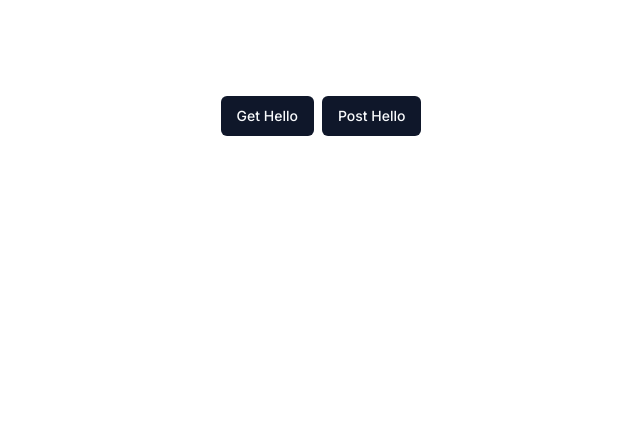
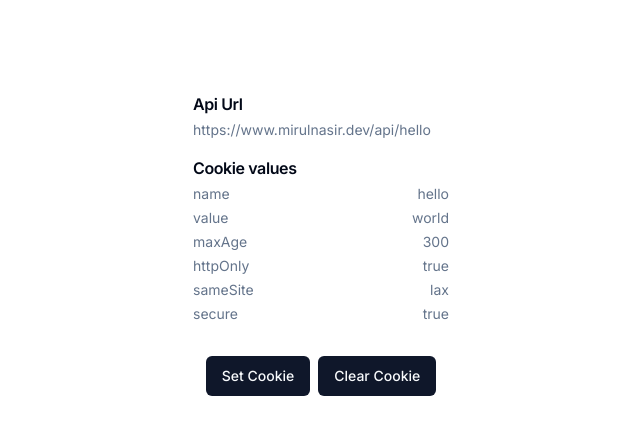
Before and after one commit to mirulnasir/mirulnasirdev, a Next.js app: page / in a window 1280 px wide. Shown: the top 434 px of the page, without its empty margins (319-959 px from the left). Built offline with nearby package versions, Linux system fonts and the light colour scheme.

Commit message:
cool set cookie

```diff
--- a/next.config.mjs
+++ b/next.config.mjs
@@ -5,8 +5,7 @@ const nextConfig = {
         return [
             {
                 source: '/api/:path*',
-                destination: 'http://cors.mirwulqt.com:3000/api/:path*',
-
+                destination: 'https://www.mirulnasir.dev/api/:path*' // Proxy to Backend
             },
         ];
     },
--- a/package.json
+++ b/package.json
@@ -9,6 +9,7 @@
     "lint": "next lint"
   },
   "dependencies": {
+    "@radix-ui/react-radio-group": "^1.1.3",
     "@radix-ui/react-slot": "^1.0.2",
     "class-variance-authority": "^0.7.0",
     "clsx": "^2.1.0",
--- a/src/app/_components/hello-display/index.tsx
+++ b/src/app/_components/hello-display/index.tsx
@@ -1,5 +1,6 @@
 'use client'
 import { Button } from '@/components/ui/button'
+import { ResponseCookie } from 'next/dist/compiled/@edge-runtime/cookies'
 
 
 import * as React from 'react'
@@ -8,47 +9,115 @@ type HelloDisplayProps = {
 
 }
 
+const Spinner = (props: React.ComponentPropsWithoutRef<'svg'>) => (
+    <svg xmlns="http://www.w3.org/2000/svg" width="32" height="32" viewBox="0 0 256 256" {...props}><path d="M136,32V64a8,8,0,0,1-16,0V32a8,8,0,0,1,16,0Zm37.25,58.75a8,8,0,0,0,5.66-2.35l22.63-22.62a8,8,0,0,0-11.32-11.32L167.6,77.09a8,8,0,0,0,5.65,13.66ZM224,120H192a8,8,0,0,0,0,16h32a8,8,0,0,0,0-16Zm-45.09,47.6a8,8,0,0,0-11.31,11.31l22.62,22.63a8,8,0,0,0,11.32-11.32ZM128,184a8,8,0,0,0-8,8v32a8,8,0,0,0,16,0V192A8,8,0,0,0,128,184ZM77.09,167.6,54.46,190.22a8,8,0,0,0,11.32,11.32L88.4,178.91A8,8,0,0,0,77.09,167.6ZM72,128a8,8,0,0,0-8-8H32a8,8,0,0,0,0,16H64A8,8,0,0,0,72,128ZM65.78,54.46A8,8,0,0,0,54.46,65.78L77.09,88.4A8,8,0,0,0,88.4,77.09Z"></path></svg>
+)
+
+const API_URL = "https://www.mirulnasir.dev/api/hello"
+type formStatus = { state: 'idle' } | { state: 'loading' } | {
+    state: 'success', message: string
+} | { state: 'error', message: string }
+
 const HelloDisplay = ({ }: HelloDisplayProps) => {
+    const [cookieSetting, setCookieSetting] = React.useState<ResponseCookie>({
+        name: 'hello', value: 'world', maxAge: 60 * 5, httpOnly: true,
+        sameSite: 'lax', secure: true
+    })
+    const [status, setStatus] = React.useState<formStatus>({ state: 'idle' })
     const handleClickGet = async () => {
+        setStatus({ state: 'loading' })
         try {
             const response = await fetch('/api/hello', {
                 method: 'GET',
             })
+            if (!response.ok) {
+                return setStatus({ state: 'error', message: response.statusText })
+            }
             const data = await response.json()
-            console.log('GET', data)
+            if (data) {
+                return setStatus({ state: 'success', message: data.message })
+            }
         }
         catch (error) {
             console.error('GET', error)
+            if (error && typeof error === 'object' && 'message' in error) {
+                return setStatus({ state: 'error', message: error.message as string })
+            } else if (error instanceof Error) {
+                return setStatus({ state: 'error', message: error.message })
+            }
+
         }
     }
     const handleClickPost = async () => {
+        setStatus({ state: 'loading' })
         try {
             const response = await fetch('/api/hello', {
                 method: 'POST',
             })
+            if (!response.ok) {
+                return setStatus({ state: 'error', message: response.statusText })
+            }
             const data = await response.json()
-            console.log('POST', data)
+            if (data) {
+                return setStatus({ state: 'success', message: data.message })
+            }
         }
         catch (error) {
-            console.error('POST', error)
+
+            if (error && typeof error === 'object' && 'message' in error) {
+                return setStatus({ state: 'error', message: error.message as string })
+            } else if (error instanceof Error) {
+                return setStatus({ state: 'error', message: error.message })
+            }
         }
 
     }
     return (
-        <>
-            <div className="flex gap-2">
+        <div className='space-y-8'>
+            <div className="space-y-5 w-64 mx-auto">
+                <div className="space-y-2  ">
+                    <h3 className="font-semibold leading-none tracking-tight">Api Url</h3>
+                    <div className="text-muted-foreground text-sm space-y-1">
+                        <div className="flex justify-between">
+                            <span>{API_URL}</span>
+                        </div>
+                    </div>
+                </div>
+                <div className="flex flex-col space-y-2 ">
+                    <h3 className="font-semibold leading-none tracking-tight">Cookie values</h3>
+                    <div className="text-muted-foreground text-sm space-y-1">
+                        {Object.entries(cookieSetting).map(([key, _value]) => {
+                            let value = _value
+                            if (typeof _value === 'boolean') value = _value ? 'true' : 'false'
+                            return (
+                                <div key={key} className="flex justify-between">
+                                    <span>{key}</span>
+                                    <span>{value}</span>
+                                </div>
+                            )
+
+                        })}
+                    </div>
+                </div>
+            </div>
+            <div className="flex gap-2 justify-center">
                 <Button
                     onClick={() => handleClickGet()}
+                    disabled={status.state === 'loading'}
                 >
-                    Get  Hello
+                    Set Cookie
                 </Button>
                 <Button
                     onClick={() => handleClickPost()}
+                    disabled={status.state === 'loading'}
+
                 >
-                    Post Hello
+                    Clear Cookie
                 </Button>
             </div>
-        </>
+            {status.state === 'success' && <div className='text-green-500 text-sm text-center'>{status.message}</div>}
+            {status.state === 'error' && <div className='text-red-500 text-sm text-center'>{status.message}</div>}
+        </div>
     )
 }
 
--- a/src/app/api/hello/route.ts
+++ b/src/app/api/hello/route.ts
@@ -1,6 +1,9 @@
 'use server'
 import { cookies } from "next/headers"
 import { NextResponse } from "next/server"
+
+const delay = (ms: number) => new Promise(resolve => setTimeout(resolve, ms))
+
 export async function GET() {
     const response = NextResponse
     cookies().set('hello', 'world', {
@@ -9,12 +12,21 @@ export async function GET() {
         secure: true,
         sameSite: 'lax'
     })
+    if (!cookies().has('hello')) {
+        // throw new Error('failed to set cookies')
+        return response.json({}, { status: 500, statusText: 'failed to set cookies' })
 
-    return response.json({ hello: 'world' })
+    }
+    await delay(500)
+    return response.json({ message: 'added cookies "hello". please check cookies tab.' })
 }
 
 export async function POST() {
     const response = NextResponse
-    cookies().has('hello') && cookies().delete('hello')
-    return response.json({ success: true })
+    if (!cookies().has('hello')) {
+        // throw new Error('cookies not found')
+        return response.json({ message: 'cookies not found' }, { status: 404, statusText: 'cookies not found' })
+    }
+    cookies().delete('hello')
+    return response.json({ message: 'deleted cookies "hello".' })
 }
--- /dev/null
+++ b/src/components/ui/alert.tsx
@@ -0,0 +1,59 @@
+import * as React from "react"
+import { cva, type VariantProps } from "class-variance-authority"
+
+import { cn } from "@/lib/utils"
+
+const alertVariants = cva(
+  "relative w-full rounded-lg border p-4 [&>svg~*]:pl-7 [&>svg+div]:translate-y-[-3px] [&>svg]:absolute [&>svg]:left-4 [&>svg]:top-4 [&>svg]:text-foreground",
+  {
+    variants: {
+      variant: {
+        default: "bg-background text-foreground",
+        destructive:
+          "border-destructive/50 text-destructive dark:border-destructive [&>svg]:text-destructive",
+      },
+    },
+    defaultVariants: {
+      variant: "default",
+    },
+  }
+)
+
+const Alert = React.forwardRef<
+  HTMLDivElement,
+  React.HTMLAttributes<HTMLDivElement> & VariantProps<typeof alertVariants>
+>(({ className, variant, ...props }, ref) => (
+  <div
+    ref={ref}
+    role="alert"
+    className={cn(alertVariants({ variant }), className)}
+    {...props}
+  />
+))
+Alert.displayName = "Alert"
+
+const AlertTitle = React.forwardRef<
+  HTMLParagraphElement,
+  React.HTMLAttributes<HTMLHeadingElement>
+>(({ className, ...props }, ref) => (
+  <h5
+    ref={ref}
+    className={cn("mb-1 font-medium leading-none tracking-tight", className)}
+    {...props}
+  />
+))
+AlertTitle.displayName = "AlertTitle"
+
+const AlertDescription = React.forwardRef<
+  HTMLParagraphElement,
+  React.HTMLAttributes<HTMLParagraphElement>
+>(({ className, ...props }, ref) => (
+  <div
+    ref={ref}
+    className={cn("text-sm [&_p]:leading-relaxed", className)}
+    {...props}
+  />
+))
+AlertDescription.displayName = "AlertDescription"
+
+export { Alert, AlertTitle, AlertDescription }
--- /dev/null
+++ b/src/components/ui/radio-group.tsx
@@ -0,0 +1,44 @@
+"use client"
+
+import * as React from "react"
+import * as RadioGroupPrimitive from "@radix-ui/react-radio-group"
+import { Circle } from "lucide-react"
+
+import { cn } from "@/lib/utils"
+
+const RadioGroup = React.forwardRef<
+  React.ElementRef<typeof RadioGroupPrimitive.Root>,
+  React.ComponentPropsWithoutRef<typeof RadioGroupPrimitive.Root>
+>(({ className, ...props }, ref) => {
+  return (
+    <RadioGroupPrimitive.Root
+      className={cn("grid gap-2", className)}
+      {...props}
+      ref={ref}
+    />
+  )
+})
+RadioGroup.displayName = RadioGroupPrimitive.Root.displayName
+
+const RadioGroupItem = React.forwardRef<
+  React.ElementRef<typeof RadioGroupPrimitive.Item>,
+  React.ComponentPropsWithoutRef<typeof RadioGroupPrimitive.Item>
+>(({ className, ...props }, ref) => {
+  return (
+    <RadioGroupPrimitive.Item
+      ref={ref}
+      className={cn(
+        "aspect-square h-4 w-4 rounded-full border border-primary text-primary ring-offset-background focus:outline-none focus-visible:ring-2 focus-visible:ring-ring focus-visible:ring-offset-2 disabled:cursor-not-allowed disabled:opacity-50",
+        className
+      )}
+      {...props}
+    >
+      <RadioGroupPrimitive.Indicator className="flex items-center justify-center">
+        <Circle className="h-2.5 w-2.5 fill-current text-current" />
+      </RadioGroupPrimitive.Indicator>
+    </RadioGroupPrimitive.Item>
+  )
+})
+RadioGroupItem.displayName = RadioGroupPrimitive.Item.displayName
+
+export { RadioGroup, RadioGroupItem }
```
Also changed, not shown: 1 other file (tests, documents, lock files or other folders).
